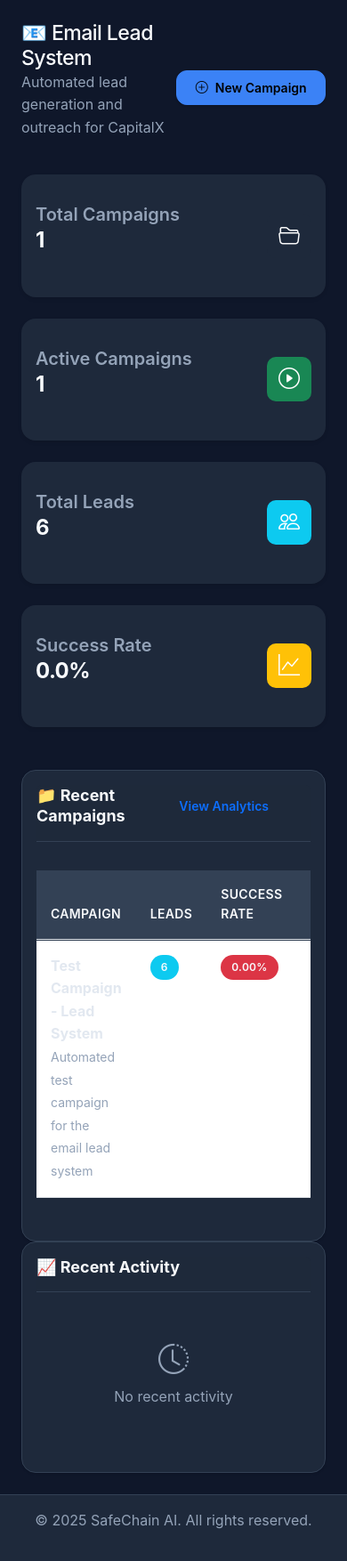
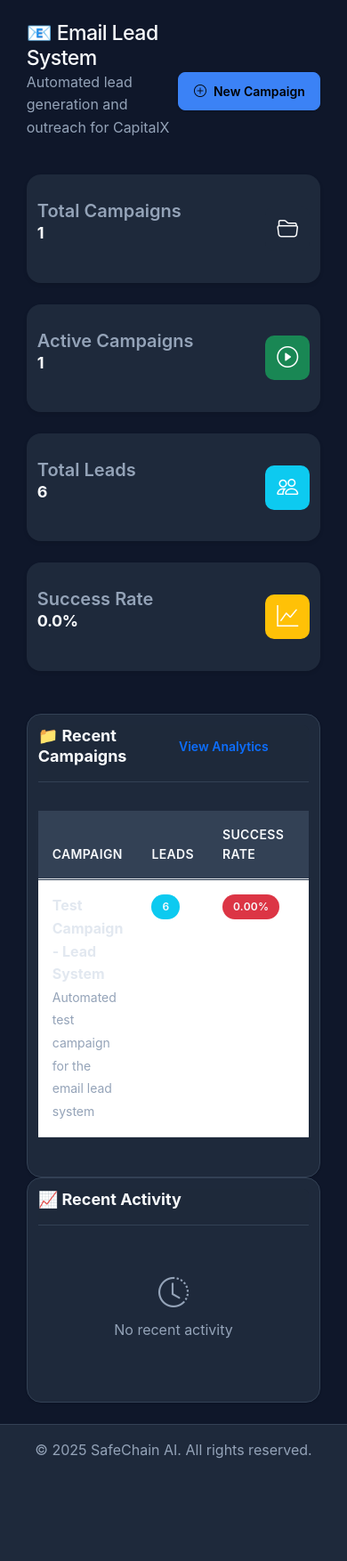
Before and after one commit to VarsityPlug0/CapitalX-RTN, a Django app: page /admin/leads/ in a window 390 px wide. Shown: the part 58-1812 px from the top of the page at 89% size. After the commit the page ends 1697 px from the top, so only its background shows below. Run offline with Django 5.2, Linux system fonts and the light colour scheme; a user stored in the database is signed in; data comes from the database, SQL or seed files in the repository; data that the repository does not hold is empty.

Commit message:
Fix register button styling: Ensure black text visibility and improve responsive design for all screen sizes

```diff
--- a/static/css/main.css
+++ b/static/css/main.css
@@ -240,12 +240,16 @@ a:hover {
     box-shadow: var(--shadow-sm) !important;
     color: #000000 !important; /* Ensures black text on primary button */
     border: 1px solid var(--secondary) !important;
+    padding: 0.5rem 1.5rem; /* Consistent padding */
+    font-weight: 600; /* Bold text */
+    border-radius: 0.5rem; /* Rounded corners */
+    transition: all 0.2s ease-in-out; /* Smooth transitions */
 }
 
 .btn.btn-primary:hover:not(:disabled),
 .btn-primary:hover:not(:disabled) {
     background-color: #60a5fa !important;
-    transform: translateY(-1px);
+    transform: translateY(-2px);
     box-shadow: var(--shadow-md) !important;
     color: #000000 !important; /* Keeps text black on hover */
     border-color: #60a5fa !important;
@@ -685,8 +689,15 @@ main {
 }
 
 /* Responsive Design */
-@media (max-width: 768px) {
+@media (max-width: 1200px) {
     .container {
+        max-width: 95%;
+    }
+}
+
+@media (max-width: 992px) {
+    .container {
+        max-width: 95%;
         padding: 0 var(--space-sm);
     }
 
@@ -716,12 +727,78 @@ main {
     .card {
         padding: var(--space-md);
     }
+
+    /* Button specific responsive adjustments */
+    .btn.btn-primary,
+    .btn-primary {
+        padding: 0.4rem 1.25rem;
+        font-size: 0.9rem;
+    }
 }
 
-@media (max-width: 480px) {
+@media (max-width: 768px) {
+    .container {
+        padding: 0 var(--space-sm);
+    }
+
+    h1 {
+        font-size: var(--font-size-2xl);
+    }
+
+    h2 {
+        font-size: var(--font-size-xl);
+    }
+
+    .grid-cols-2,
+    .grid-cols-3,
+    .grid-cols-4 {
+        grid-template-columns: 1fr;
+    }
+
+    .navbar-nav .nav-link {
+        padding: var(--space-xs) var(--space-sm);
+    }
+
+    .btn {
+        padding: 0.375rem var(--space-md);
+        font-size: var(--font-size-sm);
+    }
+
+    .card {
+        padding: var(--space-sm);
+    }
+
+    /* Button specific responsive adjustments */
+    .btn.btn-primary,
+    .btn-primary {
+        padding: 0.375rem 1rem;
+        font-size: 0.875rem;
+    }
+
+    /* Full width buttons on mobile */
+    .btn-mobile-full {
+        width: 100%;
+        justify-content: center;
+    }
+}
+
+@media (max-width: 576px) {
+    .container {
+        padding: 0 var(--space-xs);
+    }
+
+    h1 {
+        font-size: var(--font-size-xl);
+    }
+
+    h2 {
+        font-size: var(--font-size-lg);
+    }
+
     .btn {
         width: 100%;
         justify-content: center;
+        padding: 0.5rem var(--space-md);
     }
 
     .flex {
@@ -732,4 +809,33 @@ main {
     .justify-between {
         justify-content: center;
     }
+
+    /* Button specific responsive adjustments */
+    .btn.btn-primary,
+    .btn-primary {
+        padding: 0.5rem 1rem;
+        font-size: 0.875rem;
+        width: 100%;
+        margin-top: 0.5rem;
+    }
+
+    /* Special mobile button styling */
+    .btn-mobile-prominent {
+        font-size: 1rem;
+        padding: 0.75rem 1.5rem;
+        font-weight: var(--font-weight-bold);
+    }
 }
+
+@media (max-width: 400px) {
+    .btn.btn-primary,
+    .btn-primary {
+        padding: 0.625rem 1rem;
+        font-size: 0.875rem;
+    }
+
+    .btn-mobile-prominent {
+        font-size: 0.9375rem;
+        padding: 0.625rem 1.25rem;
+    }
+}
```
Also changed, not shown: templates/base.html (+47 -0 lines).
